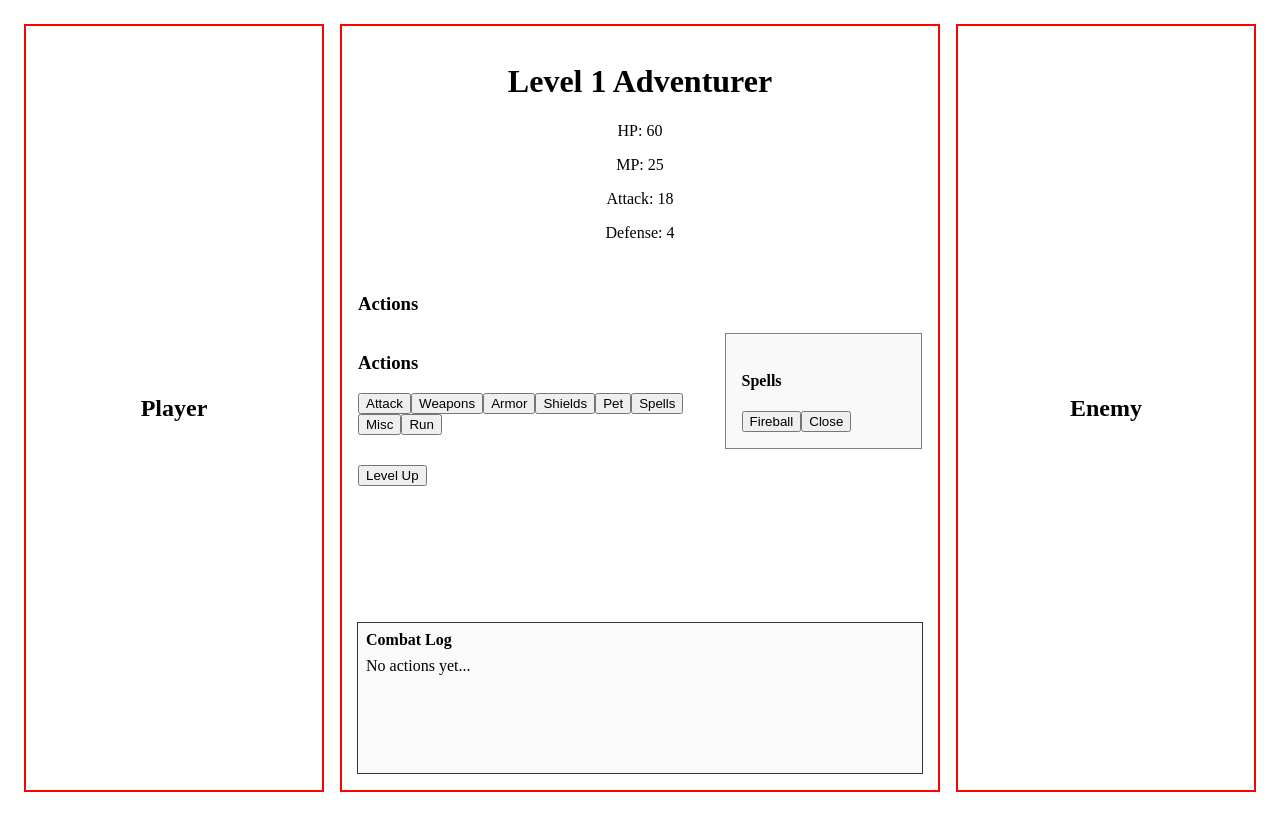
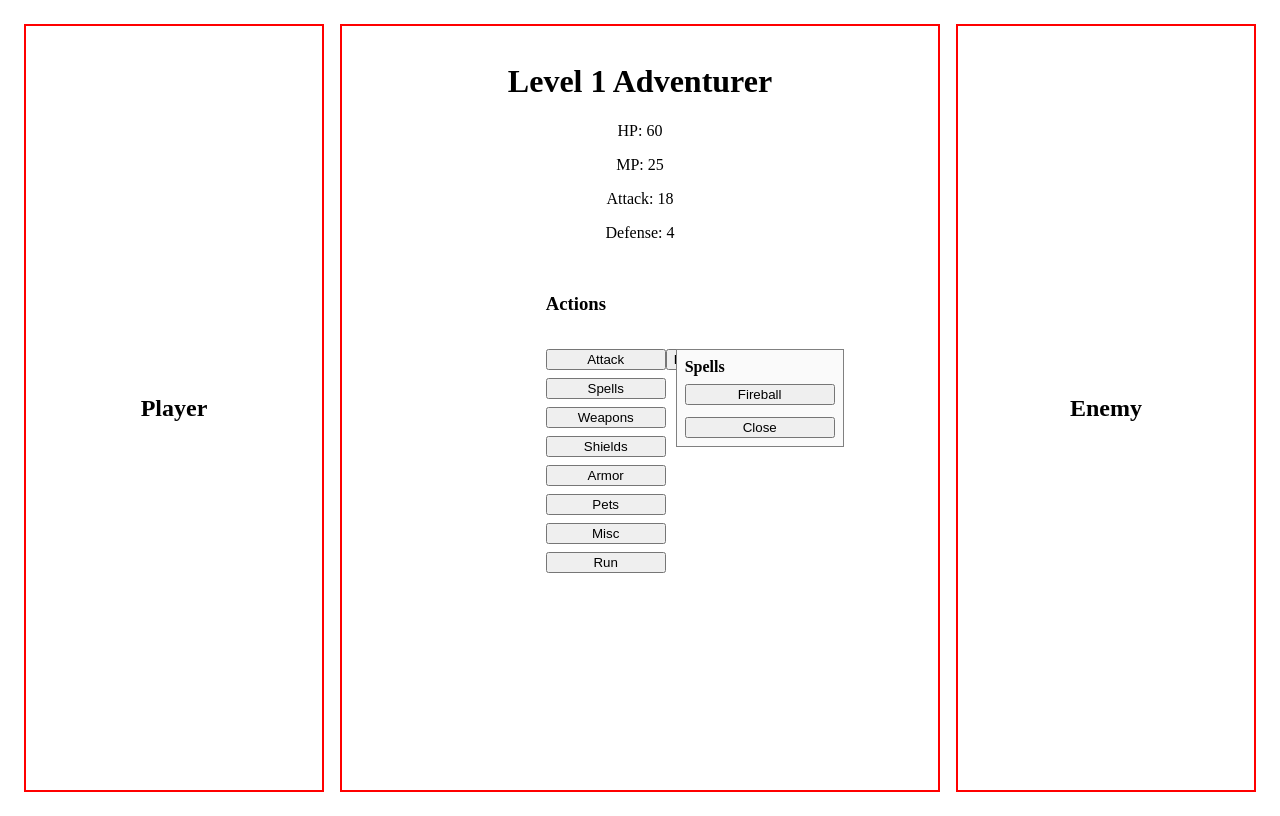
Before and after one commit to RainySunsetGod/mySite, a React (Vite) app in the folder adventure-evolution/: page / in a window 1280 px wide. Both pictures are taken after a click on the button "Spells". Built offline with nearby package versions, Linux system fonts and the light colour scheme.

Commit message:
actionMenu positioning

```diff
--- a/adventure-evolution/src/App.tsx
+++ b/adventure-evolution/src/App.tsx
@@ -88,20 +88,6 @@ export default function App() {
             Level Up
           </button>
         </div>
-
-        {/* Bottom: Log placeholder */}
-        <div
-          style={{
-            marginTop: "auto",
-            width: "100%",
-            border: "1px solid #333",
-            minHeight: "150px",
-            background: "#fafafa",
-          }}
-        >
-          <h4 style={{ margin: "0.5rem" }}>Combat Log</h4>
-          <p style={{ margin: "0.5rem" }}>No actions yet...</p>
-        </div>
       </div>
 
       {/* Right: Enemy */}
--- a/adventure-evolution/src/components/ActionMenu.tsx
+++ b/adventure-evolution/src/components/ActionMenu.tsx
@@ -1,5 +1,5 @@
 import { useState } from "react";
-import { getContent } from "../data/library/index";
+import { getContent } from "../data/library";
 import type { Player } from "../state/player";
 import type { ContentItem } from "../data/library/types";
 
@@ -11,36 +11,84 @@ type Props = {
 export default function ActionMenu({ player, onUse }: Props) {
     const [activeCategory, setActiveCategory] = useState<string | null>(null);
 
-    const categories = ["Attack", "Weapons", "Armor", "Shields", "Pet", "Spells", "Misc", "Run"];
+    const categories = ["Attack", "Spells", "Weapons", "Shields", "Armor", "Pets", "Misc", "Run"];
 
     return (
-        <div style={{ display: "flex", gap: "2rem", marginTop: "1rem", justifyContent: "center" }}>
-            {/* Main Menu */}
-            <div>
-                <h3>Actions</h3>
+        <div style={{ position: "relative", display: "inline-block" }}>
+            {/* Main vertical action bar */}
+            <div
+                style={{
+                    display: "flex",
+                    flexDirection: "column",
+                    gap: "0.5rem",
+                    width: "120px",
+                }}
+            >
                 {categories.map((cat) => (
-                    <button key={cat} onClick={() => setActiveCategory(cat)}>
+                    <button
+                        key={cat}
+                        onClick={() => setActiveCategory(cat === activeCategory ? null : cat)}
+                    >
                         {cat}
                     </button>
                 ))}
             </div>
 
-            {/* Category Panel */}
+            {/* Render sub-panel only when active */}
             {activeCategory && activeCategory !== "Attack" && activeCategory !== "Run" && (
-                <div className="side-panel open" style={{ padding: "1rem", border: "1px solid gray" }}>
-                    <h4>{activeCategory}</h4>
+                <div
+                    style={{
+                        position: "absolute",
+                        top: 0,
+                        left: "130px",
+                        border: "1px solid gray",
+                        padding: "0.5rem",
+                        background: "#fafafa",
+                        minWidth: "150px",
+                        animation: "slideIn 0.3s ease-out forwards",
+                    }}
+                >
+                    <h4 style={{ margin: "0 0 0.5rem" }}>{activeCategory}</h4>
                     {player.gearView[activeCategory as keyof typeof player.gearView].map((id) => {
                         const item = getContent(id);
                         if (!item) return null;
                         return (
-                            <button key={id} onClick={() => onUse(item)}>
+                            <button
+                                key={id}
+                                onClick={() => {
+                                    onUse(item);
+                                    setActiveCategory(null);
+                                }}
+                                style={{ display: "block", margin: "0.25rem 0", width: "100%" }}
+                            >
                                 {item.name}
                             </button>
                         );
                     })}
-                    <button onClick={() => setActiveCategory(null)}>Close</button>
+                    <button
+                        onClick={() => setActiveCategory(null)}
+                        style={{ marginTop: "0.5rem", width: "100%" }}
+                    >
+                        Close
+                    </button>
                 </div>
             )}
+
+            {/* Inline CSS for slide animation */}
+            <style>
+                {`
+          @keyframes slideIn {
+            from {
+              transform: translateX(-20%);
+              opacity: 0;
+            }
+            to {
+              transform: translateX(0);
+              opacity: 1;
+            }
+          }
+        `}
+            </style>
         </div>
     );
 }
```
